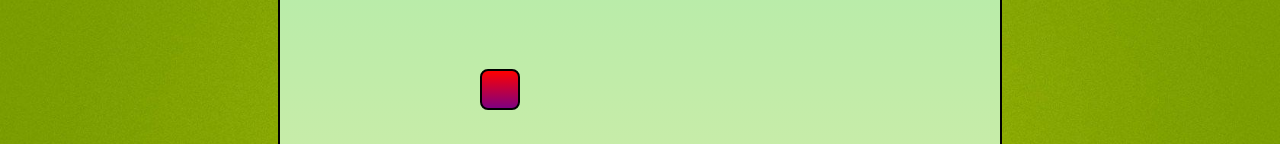
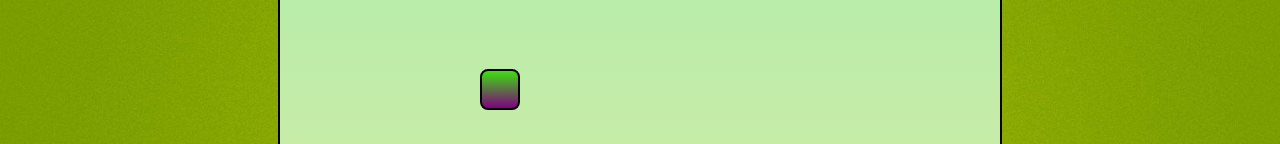
Before and after one commit to udham2710/snake, a plain HTML site: page index.html in a window 1280 px wide. Shown: the part 208-352 px from the top of the page. Drawn offline with Linux system fonts and the light colour scheme; a web font is replaced by a local one.

Commit message:
i change color red to green

```diff
--- a/css/style.css
+++ b/css/style.css
@@ -56,7 +56,7 @@
 }
 
 .food{
-    background: linear-gradient(red, purple);
+    background: linear-gradient(rgb(60, 224, 14), purple);
     border: .25vmin solid black;
     border-radius: 8px;
 }
```
